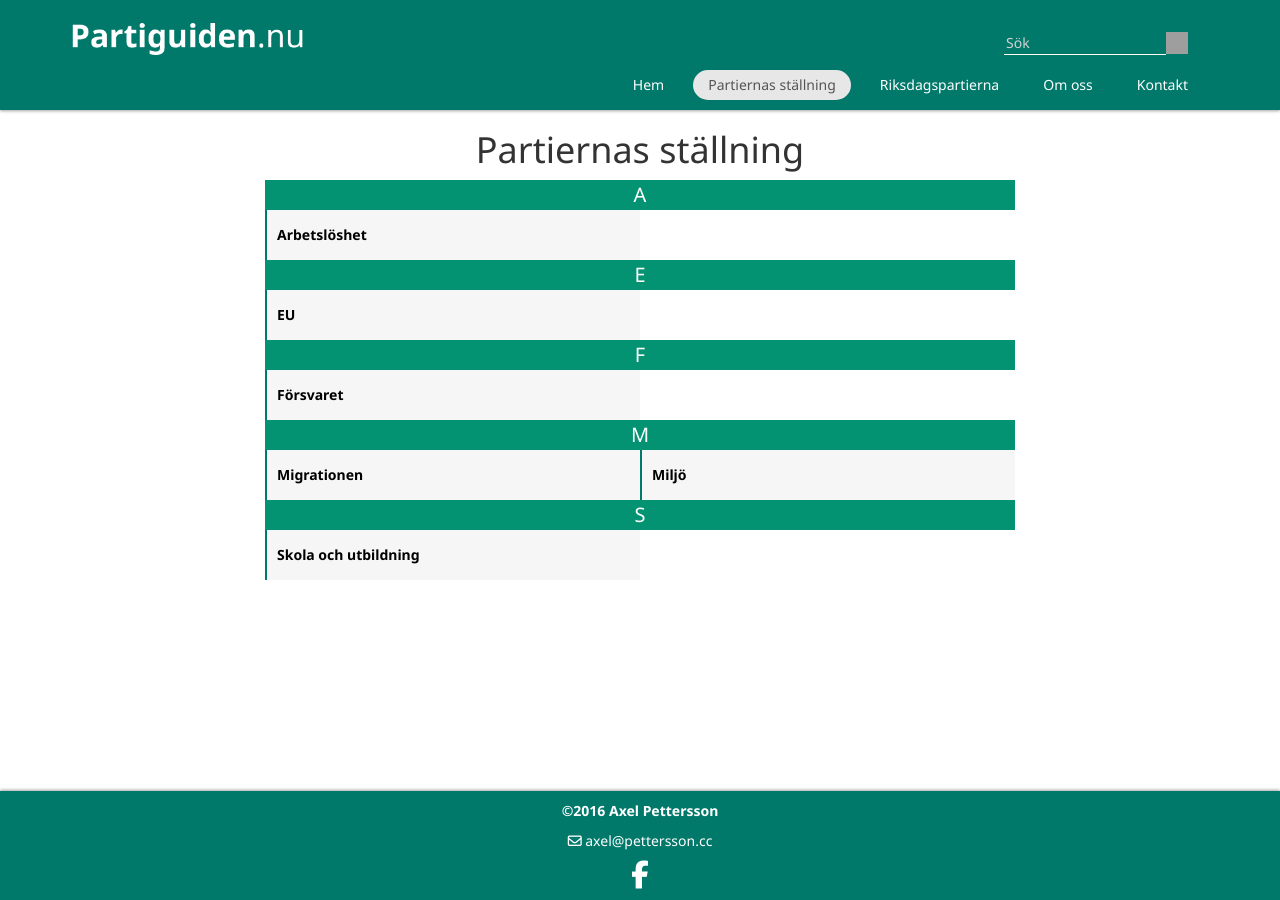
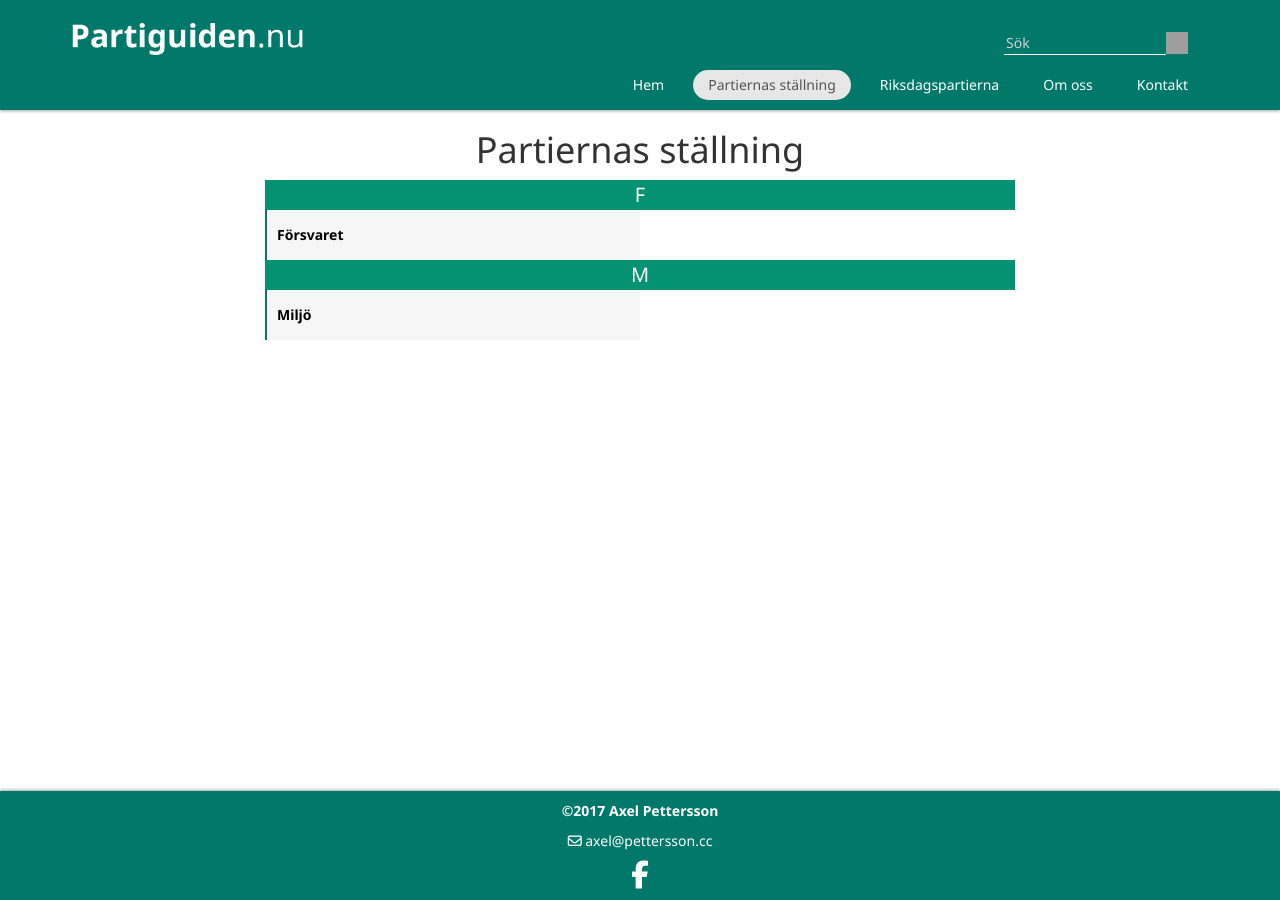
Before and after one commit to Ackuq/partiguiden.nu, a Jekyll site: the page built from partiernas-stallning.md, in a window 1280 px wide. Built offline with Jekyll 4.4.1, drawn with Linux system fonts in a browser that asks for light colours; nearby versions of some CDN libraries; grey boxes are pictures that could not be loaded.

Commit message:
Deleted unneccesary things

```diff
--- a/_artiklar/arbetsloshet.md
+++ /dev/null
@@ -1,3 +0,0 @@
----
-title: Arbetslöshet
----
--- a/_artiklar/eu.md
+++ /dev/null
@@ -1,3 +0,0 @@
----
-title:  EU
----
--- a/_artiklar/migration.md
+++ /dev/null
@@ -1,3 +0,0 @@
----
-title:  Migrationen
----
--- a/_artiklar/skola_och_utbildning.md
+++ /dev/null
@@ -1,3 +0,0 @@
----
-title:  Skola och utbildning
----
--- a/_layouts/default.html
+++ b/_layouts/default.html
@@ -67,7 +67,7 @@
         <div class="container">
             <div class="row text-center">
                 <div class="col-md-4 col-md-offset-4 footer_content">
-                    <p style="font-weight: bold">©2016 Axel Pettersson</p>
+                    <p style="font-weight: bold">©2017 Axel Pettersson</p>
                     <p class="mail">
                         <i class="fa fa-envelope-o" aria-hidden="true"></i>
                         <a href="mailto:axel@pettersson.cc">axel@pettersson.cc</a>
```
Also changed, not shown: index.md (+3 -1 lines).
